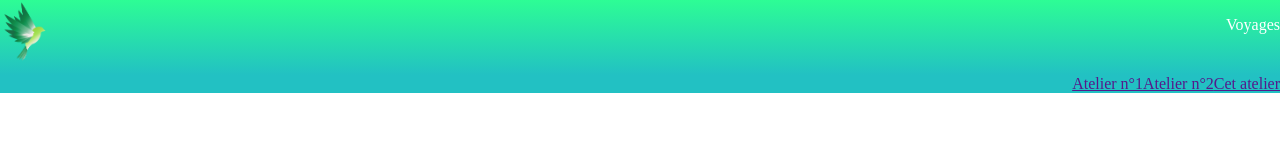
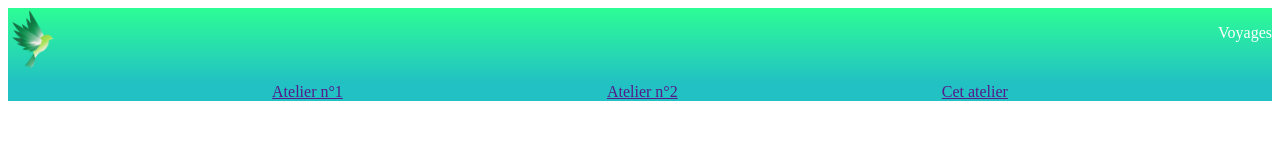
Before and after one commit to NarcisGrigo/Workshop, a plain HTML site: page ws-voyages/index.html in a window 1280 px wide. Drawn offline with Linux system fonts and the light colour scheme.

Commit message:
Update style.css

```diff
--- a/ws-voyages/css/style.css
+++ b/ws-voyages/css/style.css
@@ -1,6 +1,5 @@
 body {
     color: white;
-    margin: auto;
 }
 
 .logo {
@@ -14,4 +13,5 @@ body {
   background-color: rgb(34, 193, 195);
   display: flex;
   justify-content: flex-end;
+  justify-content: space-evenly;
 }
```
